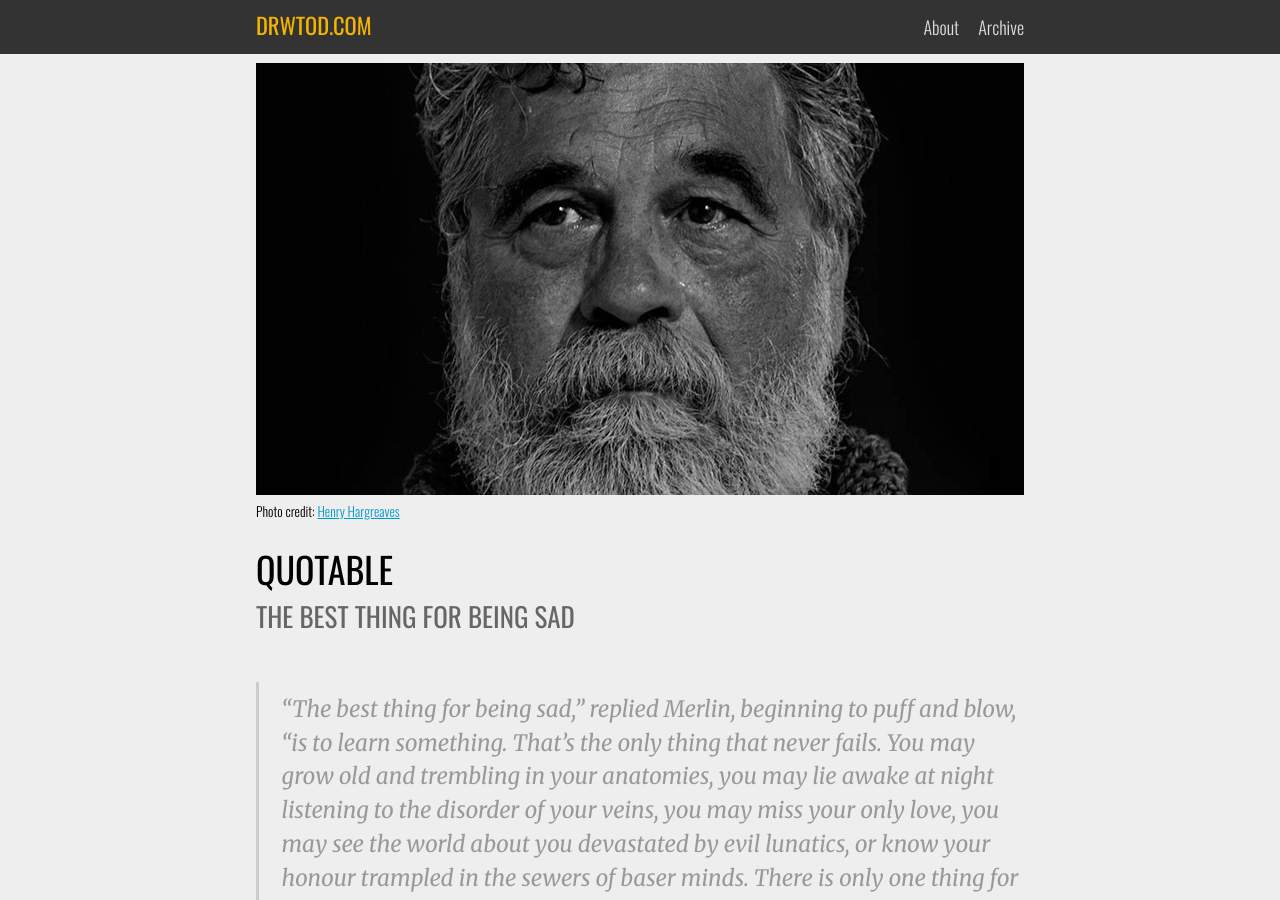
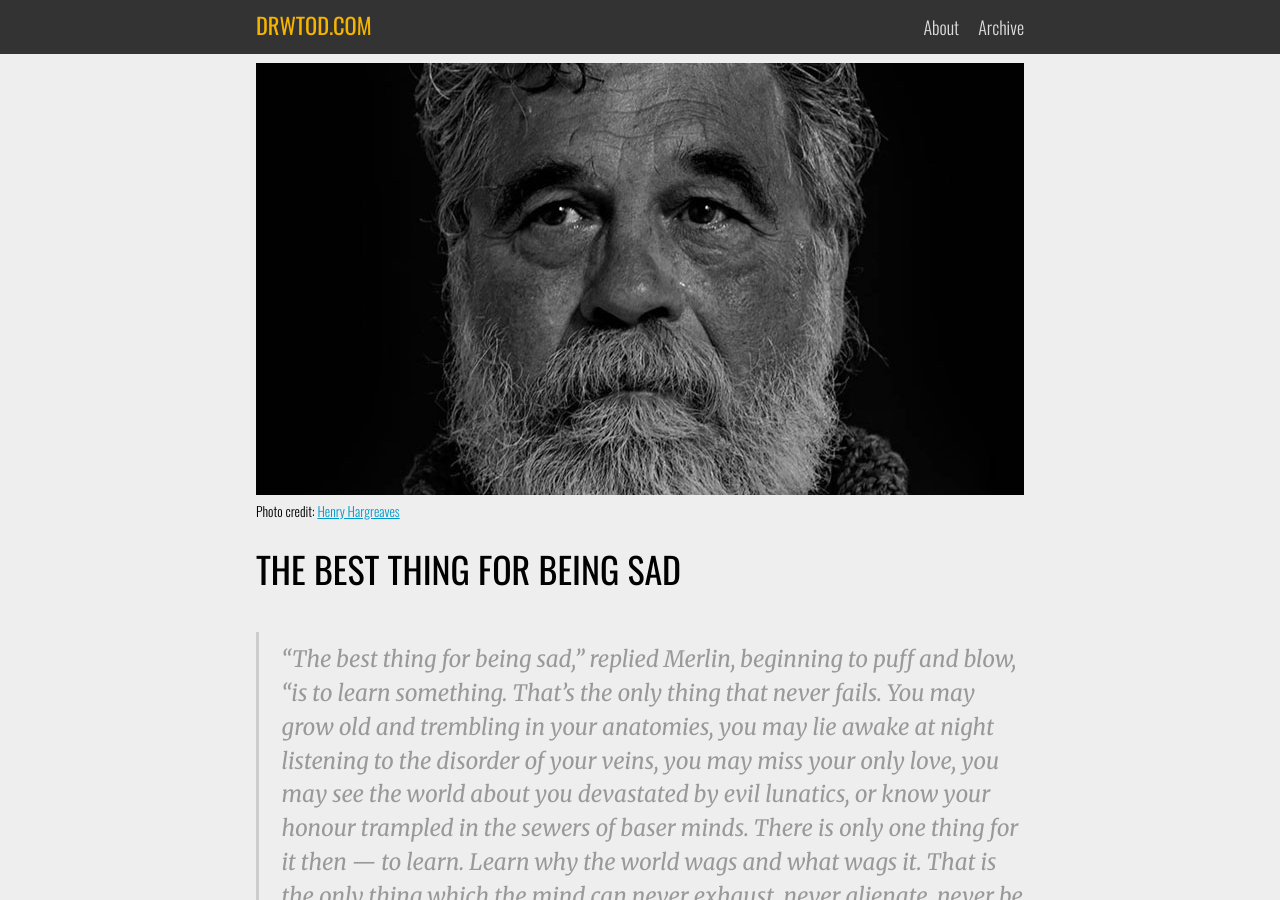
Before and after one commit to drewtodd/drewtodd.github.io, a Jekyll site: the page built from _posts/2015-12-03-Thought-Of-Today.md, in a window 1280 px wide and 900 px high. Built offline with Jekyll 4.4.1, drawn with Linux system fonts in a browser that asks for light colours; comment, search, counter and statistics services are not loaded.

Commit message:
Article edits
Title change

```diff
--- a/_posts/2015-12-03-Thought-Of-Today.md
+++ b/_posts/2015-12-03-Thought-Of-Today.md
@@ -11,9 +11,7 @@ tags:
     - Quotable
 ---
 
-# Quotable
-
-## The Best Thing for Being Sad
+# The Best Thing for Being Sad
 
 > “The best thing for being sad,” replied Merlin, beginning to puff and blow, “is to learn something. That’s the only thing that never fails. You may grow old and trembling in your anatomies, you may lie awake at night listening to the disorder of your veins, you may miss your only love, you may see the world about you devastated by evil lunatics, or know your honour trampled in the sewers of baser minds. There is only one thing for it then — to learn. Learn why the world wags and what wags it. That is the only thing which the mind can never exhaust, never alienate, never be tortured by, never fear or distrust, and never dream of regretting. Learning is the only thing for you. Look what a lot of things there are to learn.” - T.H. White
 
```
Also changed, not shown: 2 other files.
